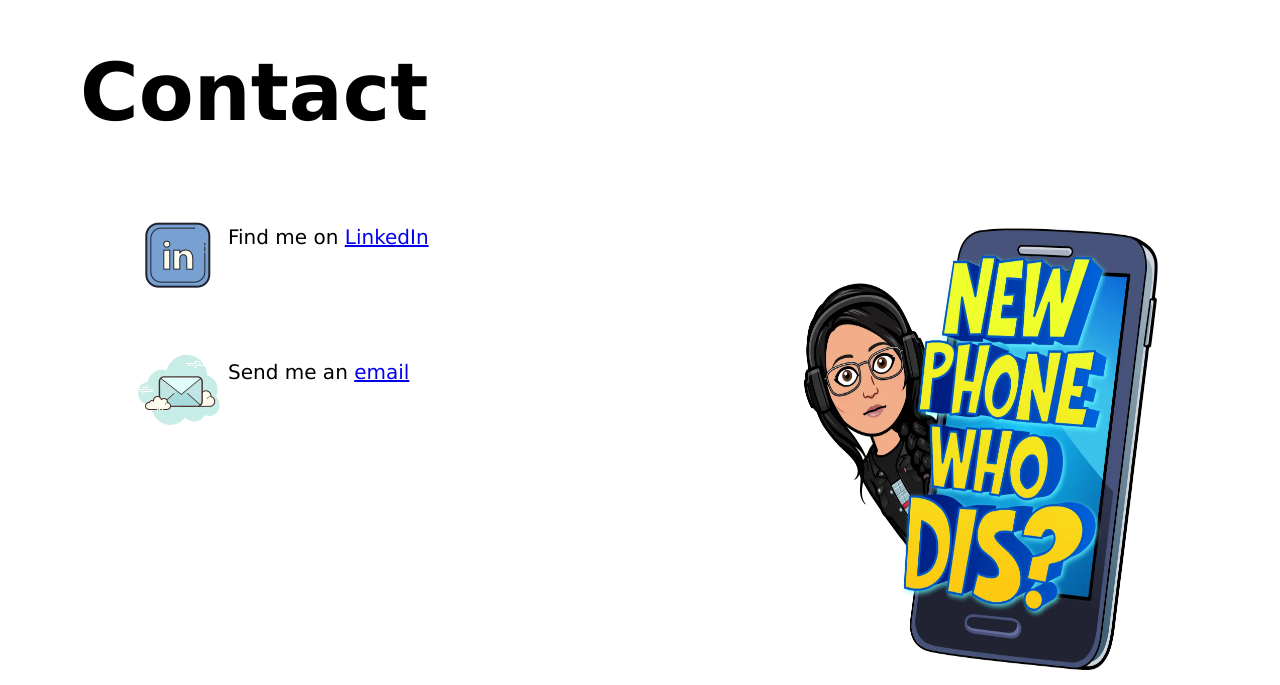
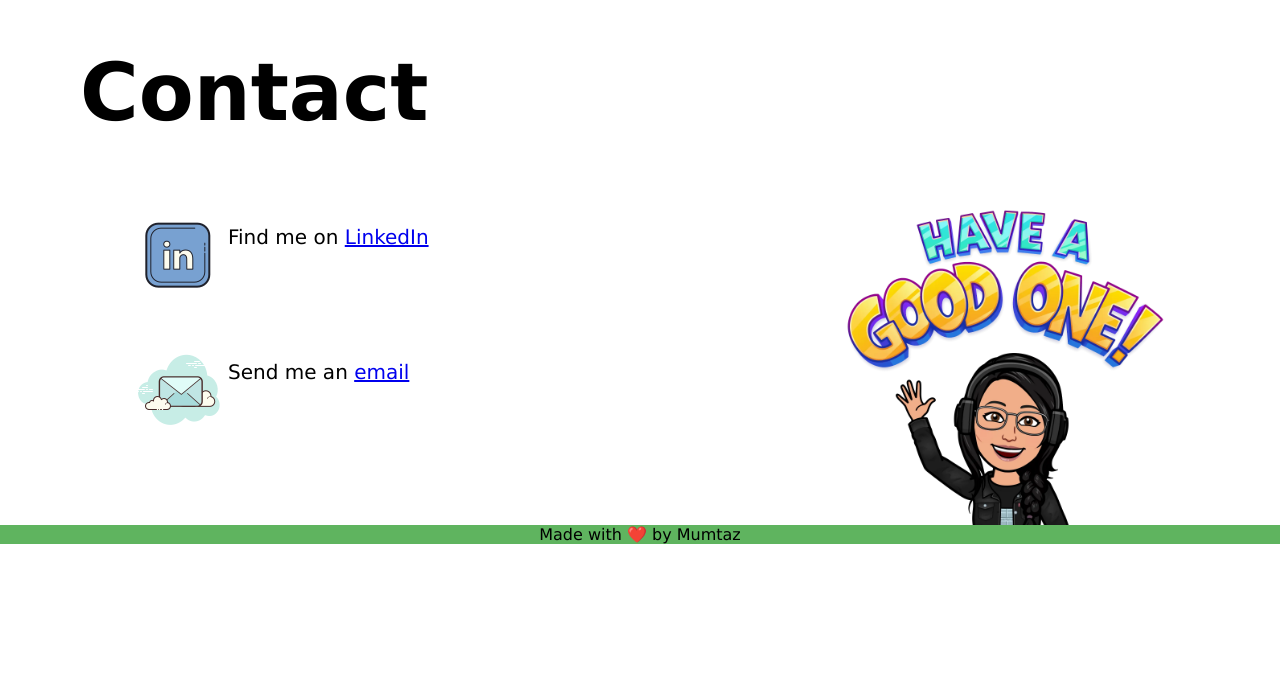
Before and after one commit to mumtazf/me, a React (Vite) app in the folder portfolio/: page / in a window 1280 px wide. Shown: the part 3554-4239 px from the top of the page. After the commit the page ends 4098 px from the top, so only its background shows below. Built offline with nearby package versions, Linux system fonts and the light colour scheme.

Commit message:
updated footer and image

```diff
--- a/portfolio/src/App.css
+++ b/portfolio/src/App.css
@@ -182,6 +182,7 @@ body {
 
 .contact_cards {
   display: flex;
+  flex: 1;
   flex-direction: row;
   padding-left: 10%;
 }
@@ -208,14 +209,35 @@ body {
 .contact_img {
   margin-left: auto;
   margin-right: 10%;
-  width: 25em;
-  height: 30em;
+  width: 20em;
+  height: 20em;
+  padding: auto;
+}
+
+.footer{
+  width:100%;
+  height: 4%;
+  background-color: #5fb45f;
+  margin-top: auto;
+  left: 0;
+  right: 0;
+  text-align: center;
 }
 
 /* MEDIA QUERIES */
 @media (max-width: 768px) {
+
+  .aboutMe{
+    display: flex;
+    flex-direction: column;
+    align-items: center;
+    justify-content: center;
+    margin-left: 5%;
+    margin-right: 5%;
+  }
+
   .navOptions a {
-    font-size: 1.2em; /* Adjust the font size for smaller screens */
+    font-size: 1em; /* Adjust the font size for smaller screens */
     margin-left: 0.5em; /* Adjust the margin as needed */
   }
 
@@ -230,8 +252,14 @@ body {
   }
 
   .aboutMe img {
-    width: 70%; /* Set the width */
-    height: 100%; /* Maintain aspect ratio */
+    width: 50%; /* Set the width */
+    height: 50%; /* Maintain aspect ratio */
+  }
+
+  .aboutImage{
+    display: flex;
+    align-items: center;
+    justify-content: center;
   }
 
   .intro_box {
@@ -260,7 +288,7 @@ body {
     align-items: center;
   }
 
-  .intro_box > h2 {
+  .intro_box > h2, .experience_box > h2, .blog_box > h2, .contact_box > h2 {
     font-size: 8vw;
   }
 
@@ -271,9 +299,7 @@ body {
     align-items: center;
   }
 
-  .experience_box > h2 {
-    font-size: 8vw;
-  }
+
 
   .blog{
     display: flex;
@@ -298,11 +324,11 @@ body {
   .contact_info {
     display: flex;
     flex-direction: column;
-    margin-bottom: 1.5rem;
   }
 
   .contact_cards {
     display: flex;
     flex-direction: row;
+    padding: 0;
   }
 }
--- a/portfolio/src/App.jsx
+++ b/portfolio/src/App.jsx
@@ -33,6 +33,10 @@ function App() {
     <div id="contact">
       <Contact />
     </div>
+
+    <div className='footer'>
+      Made with ❤️ by Mumtaz
+    </div>
   </div>
   )
 }
--- a/portfolio/src/Components/Contact.jsx
+++ b/portfolio/src/Components/Contact.jsx
@@ -1,4 +1,4 @@
-import contactImage from '../assets/contact.webp'
+import contactImage from '../assets/good_one.webp'
 import emailIcon from '../assets/email.png'
 import linkedinIcon from '../assets/linkedin.png'
 
--- a/portfolio/src/Components/Home.jsx
+++ b/portfolio/src/Components/Home.jsx
@@ -7,7 +7,7 @@ const Home = () =>{
                 <h2>Hi there!</h2>
                 <p>Welcome to my little home on the internet.<br/> It’s a work-in-progress and continues to grow as I do.</p>
             </div>
-            <div>
+            <div className='aboutImage'>
                 <img src = {introImage} alt = "bitmoji saying hi"/>
             </div>
 
```
Also changed, not shown: portfolio/src/assets/contact.webp (deleted), portfolio/src/assets/good_one.webp (added).
